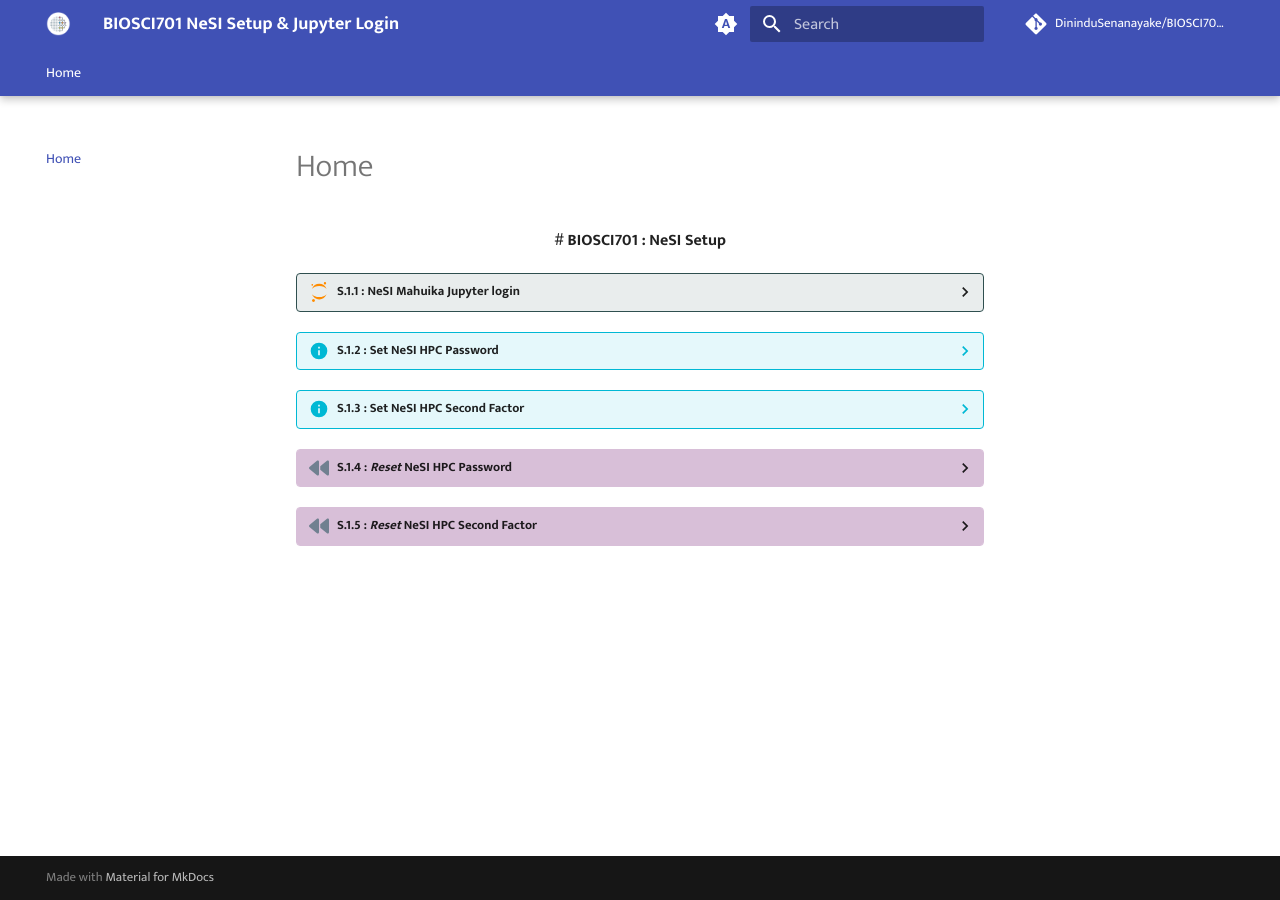
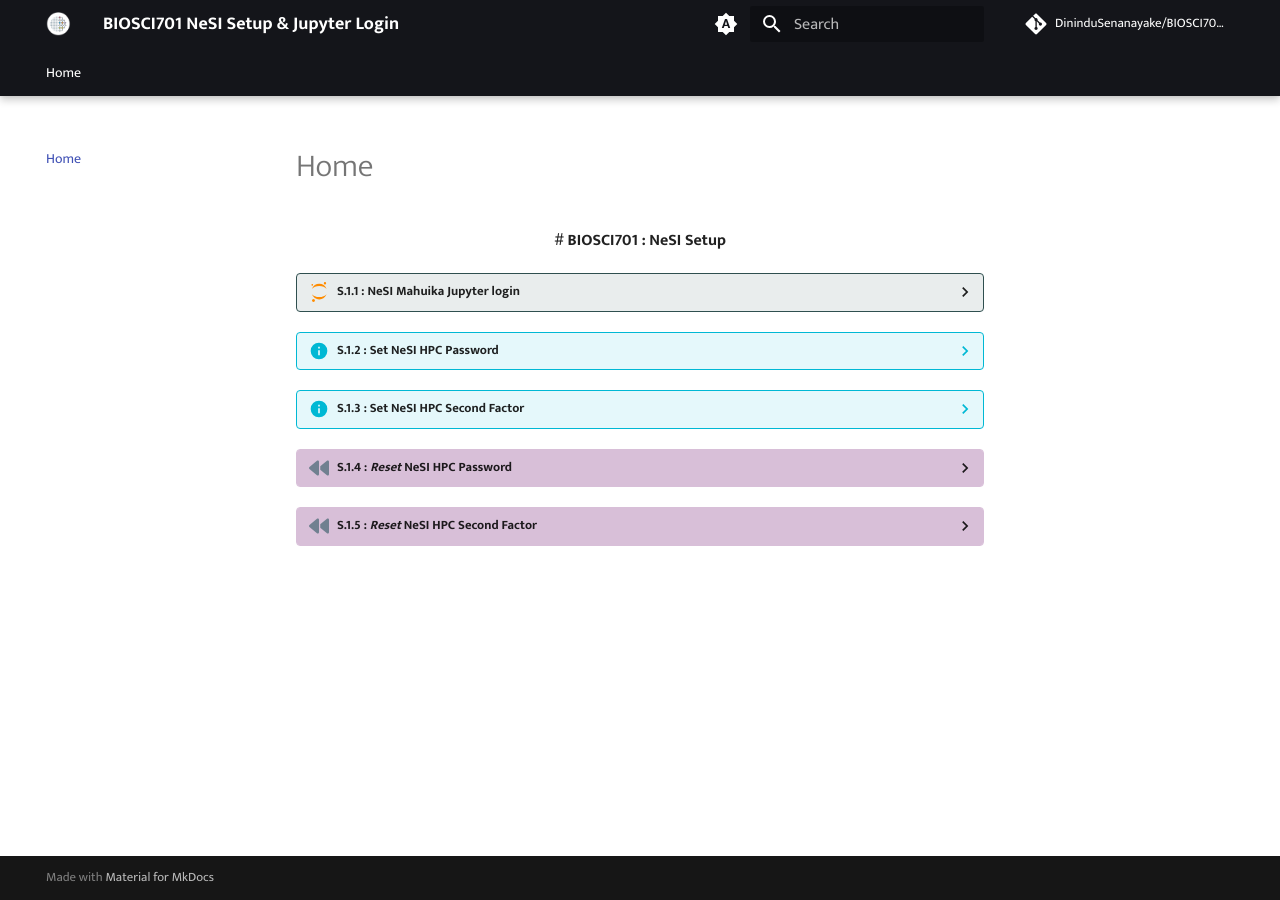
Before and after one commit to DininduSenanayake/BIOSCI701-NeSI_Jupyter_Login, an MkDocs documentation site: the page built from docs/index.md, in a window 1280 px wide. Built offline with MkDocs 1.6.1 and Material for MkDocs 9.7.7, drawn with Linux system fonts in a browser that asks for light colours; comment, search, counter and statistics services are not loaded.

Commit message:
change colour profile to black

```diff
--- a/mkdocs.yml
+++ b/mkdocs.yml
@@ -24,12 +24,12 @@
     toggle:
       icon: material/brightness-auto
       name: Switch to light mode
-    primary: indigo
+    primary: black
 
   # Palette toggle for light mode
   - media: "(prefers-color-scheme: light)"
     scheme: default
-    primary: indigo
+    primary: black
 
 
     toggle:
@@ -42,7 +42,7 @@
     toggle:
       icon: material/brightness-4
       name: Switch to system preference
-    primary: indigo
+    primary: black
 
   features:
     - navigation.tracking
```
